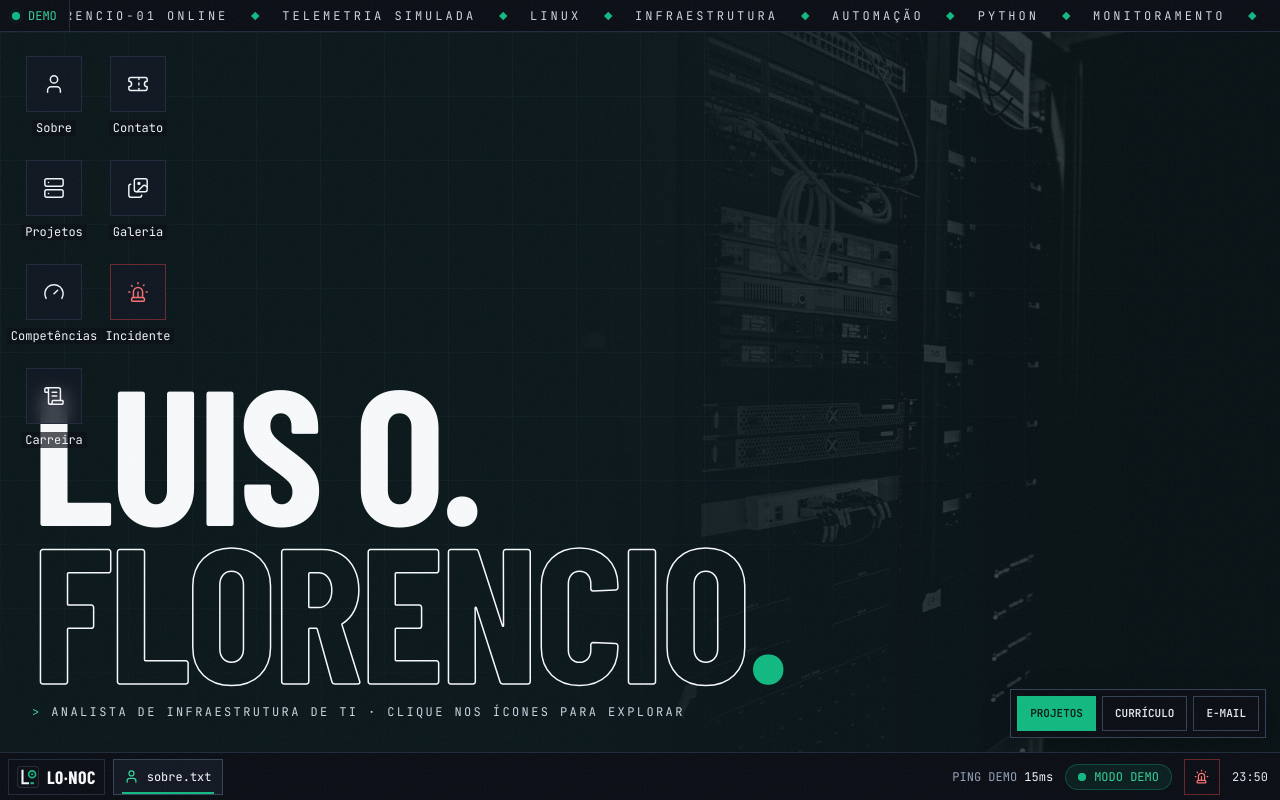
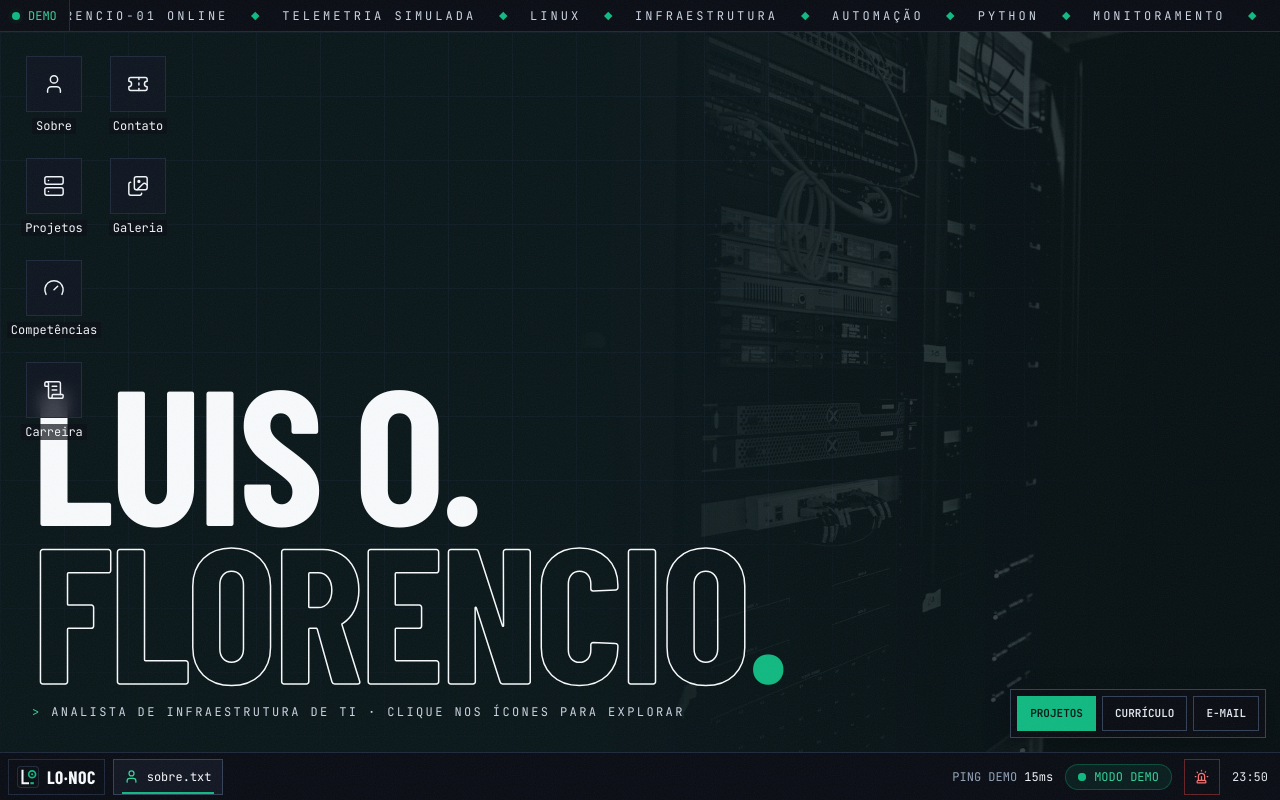
Before and after one commit to lteodoro780/lteodoro780.github.io, a React (Create React App) app in the folder frontend/: page / in a window 1280 px wide. Built offline with nearby package versions, Linux system fonts and the light colour scheme; a web font is replaced by a local one.

Commit message:
refactor(portfolio): remover botão de incidente fictício

```diff
--- a/frontend/src/components/os/DesktopIcons.jsx
+++ b/frontend/src/components/os/DesktopIcons.jsx
@@ -1,20 +1,18 @@
 import { motion } from "framer-motion";
-import { Siren } from "lucide-react";
 import { APPS } from "./appMeta";
 import { useDesktop } from "../../lib/desktop";
-import { useIncident } from "../../lib/incident";
 
-const Icon = ({ label, icon: I, onClick, testid, i, ready, danger }) => (
+const Icon = ({ label, icon: I, onClick, testid, i, ready }) => (
   <motion.button
     data-testid={testid}
     onClick={onClick}
     initial={{ opacity: 0, y: 12 }}
     animate={ready ? { opacity: 1, y: 0 } : { opacity: 0, y: 12 }}
     transition={{ delay: 0.3 + i * 0.05, duration: 0.5 }}
-    className="group flex w-[76px] flex-col items-center gap-2 p-1 outline-none"
+    className="group flex w-[76px] flex-col items-center gap-1.5 p-1 outline-none"
   >
     <span
-      className={`grid h-14 w-14 place-items-center border bg-noc-panel/80 backdrop-blur transition-[border-color,transform,background-color] duration-300 group-hover:-translate-y-0.5 group-focus-visible:border-noc-ok ${danger ? "border-red-500/40 text-red-400 group-hover:border-red-500" : "border-noc-line text-slate-100 group-hover:border-noc-ok group-hover:text-emerald-400"}`}
+      className={`grid h-14 w-14 place-items-center border bg-noc-panel/80 backdrop-blur transition-[border-color,transform,background-color] duration-300 group-hover:-translate-y-0.5 group-focus-visible:border-noc-ok border-noc-line text-slate-100 group-hover:border-noc-ok group-hover:text-emerald-400`}
     >
       <I size={22} strokeWidth={1.6} />
     </span>
@@ -24,7 +22,6 @@ const Icon = ({ label, icon: I, onClick, testid, i, ready, danger }) => (
 
 export const DesktopIcons = ({ ready }) => {
   const { open } = useDesktop();
-  const { start, step } = useIncident();
   return (
     <nav
       data-testid="desktop-icons"
@@ -33,7 +30,6 @@ export const DesktopIcons = ({ ready }) => {
       {APPS.map((a, i) => (
         <Icon key={a.id} testid={`desktop-icon-${a.id}`} label={a.label} icon={a.icon} i={i} ready={ready} onClick={() => open(a.id)} />
       ))}
-      <Icon testid="desktop-icon-incidente" label="Incidente" icon={Siren} i={APPS.length} ready={ready} danger onClick={() => { if (step < 0) start(); }} />
     </nav>
   );
 };
```
